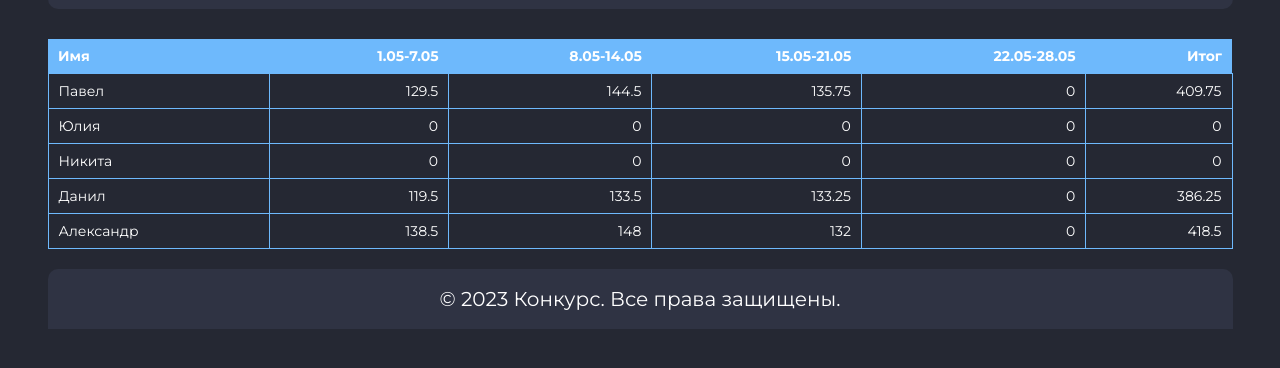
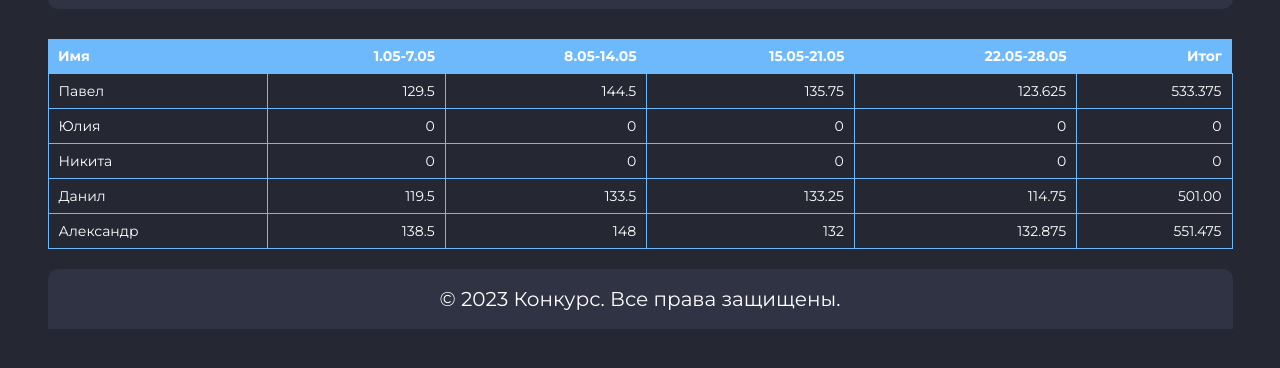
Before and after one commit to Sselenso/Contest, a plain HTML site: page table.html in a window 1280 px wide. Shown: the part 70-438 px from the top of the page. Drawn offline with Linux system fonts and the light colour scheme.

Commit message:
02/06_13:00

```diff
--- a/table.html
+++ b/table.html
@@ -48,8 +48,8 @@
 								<td class="table__cell table2">129.5</td>
 								<td class="table__cell table2">144.5</td>
 								<td class="table__cell table2">135.75</td>
-								<td class="table__cell table2">0</td>
-								<td class="table__cell table1">409.75</td>
+								<td class="table__cell table2">123.625</td>
+								<td class="table__cell table1">533.375</td>
 							</tr>
 							<tr class="table__row">
 								<td class="table__cell">Юлия</td>
@@ -72,16 +72,16 @@
 								<td class="table__cell table2">119.5</td>
 								<td class="table__cell table2">133.5</td>
 								<td class="table__cell table2">133.25</td>
-								<td class="table__cell table2">0</td>
-								<td class="table__cell">386.25</td>
+								<td class="table__cell table2">114.75</td>
+								<td class="table__cell">501.00</td>
 							</tr>
 							<tr class="table__row">
 								<td class="table__cell">Александр</td>
 								<td class="table__cell table2">138.5</td>
 								<td class="table__cell table2">148</td>
 								<td class="table__cell table2">132</td>
-								<td class="table__cell table2">0</td>
-								<td class="table__cell table1">418.5</td>
+								<td class="table__cell table2">132.875</td>
+								<td class="table__cell table1">551.475</td>
 							</tr>
 						</tbody>
 					</table>
```
